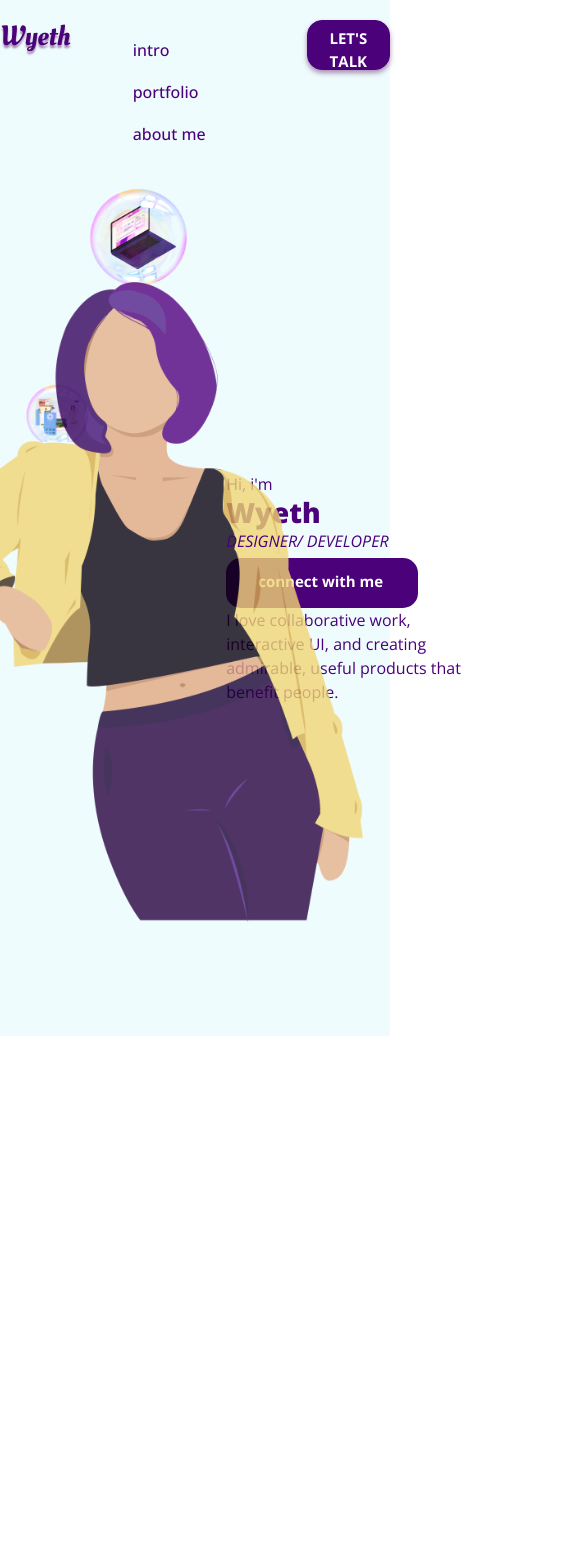
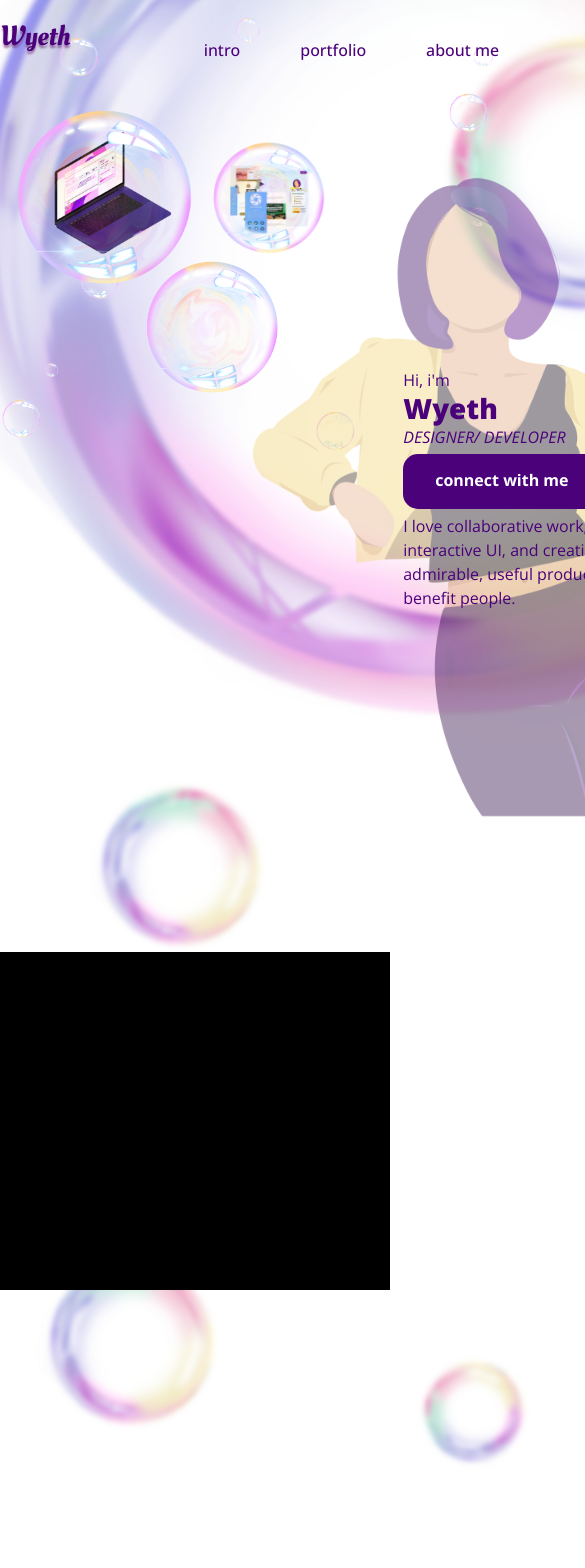
Before and after one commit to danawyeth/wyeth-balbin, a React (Create React App) app: page / in a window 390 px wide. Shown: the top 1568 px of the page, 585 px wide, since content can reach past the window. Before the commit the page ends 1036 px from the top, so only its background shows below. Built offline with nearby package versions, Linux system fonts and the light colour scheme.

Commit message:
finished designing intro but not yet fully responsive. To fix next time. To do next: functionalities

```diff
--- a/package.json
+++ b/package.json
@@ -9,7 +9,7 @@
     "bootstrap": "^5.2.2",
     "react": "^18.2.0",
     "react-dom": "^18.2.0",
-    "react-router-dom": "^6.4.2",
+    "react-router-dom": "^5.3.4",
     "react-scripts": "5.0.1",
     "sass": "^1.55.0",
     "web-vitals": "^2.1.4"
--- a/public/index.html
+++ b/public/index.html
@@ -23,6 +23,7 @@
         integrity="sha384-HzLeBuhoNPvSl5KYnj×0BT
         +WB0QEEqLprO+NBkkk5gbc67FTaL7XIGa2w1L0Xbgc"
         crossorigin="anonymous" />
+        <!--<link href="https://cdnjs.cloudflare.com/ajax/libs/font-awesome/5.9.0/css/all.min.css" rel="stylesheet">-->
     <!--
       Notice the use of %PUBLIC_URL% in the tags above.
       It will be replaced with the URL of the `public` folder during the build.
--- a/src/App.js
+++ b/src/App.js
@@ -1,8 +1,9 @@
 import './styles/app.scss';
 import React from 'react';
-import { BrowserRouter as Router, Route, Switch} from 'react-router-dom';
+import { BrowserRouter as Router, Switch, Route} from 'react-router-dom';
 import Header from './components/Header';
-import Intro from './components/Intro';
+import Intro from './components/pageContent/Intro';
+import HomePages from './components/Homepages/HomePages';
 
 
 function App() {
@@ -10,7 +11,11 @@ function App() {
     <>
     <div className="main">
       <Header/>
-      <Intro/>
+      <Router>
+          <Switch>
+              <Route path="/" exact component={HomePages} />
+          </Switch>
+      </Router>
       </div>
     </>
   );
--- /dev/null
+++ b/src/components/Homepages/HomePages.jsx
@@ -0,0 +1,14 @@
+import React from 'react'
+import Intro from '../pageContent/Intro'
+import Portfolio from '../pageContent/Portfolio'
+
+const HomePages = () => {
+    return (
+        <>
+            <Intro/>
+            <Portfolio/>
+        </>
+    )
+}
+
+export default HomePages;
--- a/src/components/Intro.jsx
+++ b/src/components/pageContent/Intro.jsx
@@ -44,25 +44,26 @@ const Intro = () => {
                   <p className="craft">{data.craft}</p>
                   <div className="connectWMeDiv">
                     connect with me
-                  </div>
-                  <div className="socialIcons">
+                    <div className="socialIcons">
                       <button
                         type="button"
-                        className="btn fa-brands fa-linkedin"
+                        className="btn fab fa-brands fa-linkedin"
                       ></button>
                       <button
                         type="button"
-                        className="btn fa-brands fa-github"
+                        className="btn fab fa-brands fa-github"
                       ></button>
                       <button
                         type="button"
-                        className="btn fa-regular fa-envelope"
+                        className="btn fa fa-regular fa-envelope"
                       ></button>
                       <button
                         type="button"
                         className="btn fab fa-instagram instagram"
                       ></button>
                     </div>
+                  </div>
+
                   <div className="long-text">
                     <p>{data.desc}</p>
                   </div>
--- /dev/null
+++ b/src/components/pageContent/Portfolio.jsx
@@ -0,0 +1,18 @@
+import React from "react";
+
+const portfolio = () => {
+  return (
+    <>
+      <div className="portfolio">
+        <div className="container">
+            <div className="box">
+
+            </div>
+        </div>
+          asdasd
+      </div>
+    </>
+  );
+};
+
+export default portfolio;
--- a/src/styles/app.scss
+++ b/src/styles/app.scss
@@ -41,10 +41,19 @@ $dark-primary-lighten: rgba(101, 32, 106, 0.5);
 }
 
 .main {
-  background-color: $light;
+  //  background-color: $light;
+  background-image: url("../wyeBg.png");
+  background-size: cover;
+  width: clamp(720px, 100%, 1920px);
+  margin: 0 auto;
 }
 
 .header {
+
+    @media screen and (max-width: 868px) {
+
+
+    }
   .flex {
     display: flex;
     justify-content: space-between;
@@ -60,9 +69,11 @@ $dark-primary-lighten: rgba(101, 32, 106, 0.5);
     ul {
       list-style: none;
       display: inline-block;
+
       font-weight: 500;
       li {
         display: inline-block;
+
         margin: 0 30px;
         margin-top: 18px;
         transition: 0.1s;
@@ -74,11 +85,11 @@ $dark-primary-lighten: rgba(101, 32, 106, 0.5);
       }
     }
     button {
-      width: 120px;
+      width: clamp(60px, 1920px, 120px);
       height: 50px;
       border-radius: 15px;
       font-weight: 700;
-      font-size: 15px;
+      font-size: clamp(0.7rem, 1.5vw, 2.2vh);
       color: #fff;
       background-color: $dark-primary;
       border-color: $dark-primary;
@@ -96,6 +107,7 @@ $dark-primary-lighten: rgba(101, 32, 106, 0.5);
 }
 
 .intro {
+    width: auto;
   height: 100vh;
   display: flex;
   margin-top: 10px;
@@ -103,6 +115,10 @@ $dark-primary-lighten: rgba(101, 32, 106, 0.5);
   .leftIntro {
     width: 58%;
     position: relative;
+
+    @media screen and (max-width: 1280px) {
+      z-index: 10;
+    }
 
     .flex {
       margin-top: -20px;
@@ -112,6 +128,17 @@ $dark-primary-lighten: rgba(101, 32, 106, 0.5);
       flex-flow: row wrap;
       align-items: center;
 
+      img {
+        @media screen and (min-width: 768px) {
+            //position: absolute;
+            overflow: auto;
+            //display: block;
+            margin: 0 auto;
+            padding: 0 auto;
+
+          }
+      }
+
       .box1 {
         width: 50%;
         height: 50%;
@@ -119,6 +146,10 @@ $dark-primary-lighten: rgba(101, 32, 106, 0.5);
         transition: all 10s ease;
         animation: animate 10s ease-in-out infinite;
         @include hoverBubbleP();
+
+        @media screen and (max-width: 768px) {
+        margin: 0;
+        }
 
         p {
           @include bubbleText();
@@ -144,6 +175,10 @@ $dark-primary-lighten: rgba(101, 32, 106, 0.5);
         margin-top: 85px;
         animation: animate 11s ease-in-out infinite;
         @include hoverBubbleP();
+
+        @media screen and (max-width: 768px) {
+            margin: 0;
+            }
 
         @keyframes animate {
           0%,
@@ -171,6 +206,12 @@ $dark-primary-lighten: rgba(101, 32, 106, 0.5);
         animation: animate 8s ease-in-out infinite;
         @include hoverBubbleP();
 
+        @media screen {
+            @media (max-width: 768px) {
+            margin: -10% 0 0 33%;
+            }
+        }
+
         p {
           @include bubbleText();
           padding: 10%;
@@ -195,11 +236,17 @@ $dark-primary-lighten: rgba(101, 32, 106, 0.5);
 
   .rightIntro {
     width: 44%;
+    position: relative;
 
     .introText {
       position: absolute;
       float: left;
-      margin: 280px 0 0 0;
+      margin: 260px 0 0 0;
+      //  z-index: 3;
+
+      @media screen and (max-width: 1280px) {
+        z-index: 10;
+      }
 
       .hi {
         margin: 0;
@@ -211,63 +258,106 @@ $dark-primary-lighten: rgba(101, 32, 106, 0.5);
       .craft {
         font-style: italic;
         margin: 0;
-        z-index: 100;
+        z-index: 7;
         position: absolute;
       }
       .connectWMeDiv {
-        width: 80%;
-        height: 50px;
+        width: 85%;
+        height: 55px;
         margin-top: 29px;
-        padding: 12px 32px;
+        padding: 14px 32px;
         border-radius: 15px;
         font-weight: 700;
-        font-size: 15px;
+        font-size: 16px;
         color: #fff;
         background-color: $dark-primary;
+        transition: all 100ms ease;
+        z-index: 2;
 
+        &:hover {
+          color: $dark-primary;
+
+          .socialIcons {
+            opacity: 1;
+            border-radius: 150%;
+            z-index: 8;
+          }
         }
 
         .socialIcons {
           opacity: 0;
           display: block;
-        justify-content: space-evenly;
-        margin-top: -43px;
-        margin-left: 9px;
+          margin-top: -30px;
+          margin-left: -24px;
           position: absolute;
           gap: 10px;
           transition: all 1s ease;
 
-        &:hover {
-            opacity: 1;
+          button {
             background-color: $dark-primary;
-            border-radius: 150%;
-
-        }
-
-        button {
             margin: 0 4px;
             cursor: pointer;
-            width: 35px;
-            height: 35px;
-            color: black;
-            background-color: aliceblue;
+            width: 40px;
+            height: 40px;
+            color: #eefcfd;
+            border-color: #fff;
             border-radius: 50%;
+
+            &:hover{
+                background-color: $light;
+                color: $dark-primary;
             }
-
+          }
+        }
       }
 
       .long-text {
         width: 240px;
+        margin-top: 5px;
       }
     }
     .wyethPng {
       position: relative;
-      //z-index: 6;
-      margin-top: 90px;
-      margin-right: 35px;
+      z-index: 6;
+      margin-top: 70px;
+      margin-right: 15px;
       height: 640px;
       float: right;
-      opacity: 0.8;
+      opacity: 1;
+
+      //  @media screen and (max-width:1280px){
+      //      opacity: .4;
+      //      z-index: 0;
+      //      margin-right: 25%;
+      //  }
+
+      @media screen {
+        @media (max-width: 1280px) {
+          opacity: 0.4;
+          z-index: 0;
+
+        }
+        @media (min-width: 1920px) {
+            margin-right: 25%;
         }
       }
     }
+  }
+}
+
+.portfolio {
+    .container {
+        //width: 100vw;
+        height: 100vh;
+        margin: 0;
+        padding: 0;
+
+        .box {
+            height: 40vh;
+            width: 100vw;
+            //margin: 0 auto;
+            background-color: black;
+
+        }
+    }
+}
```
Also changed, not shown: src/wyeBg.png (added), 1 other file (tests, documents, lock files or other folders). Lines whose indentation alone changed are shown as unchanged.
